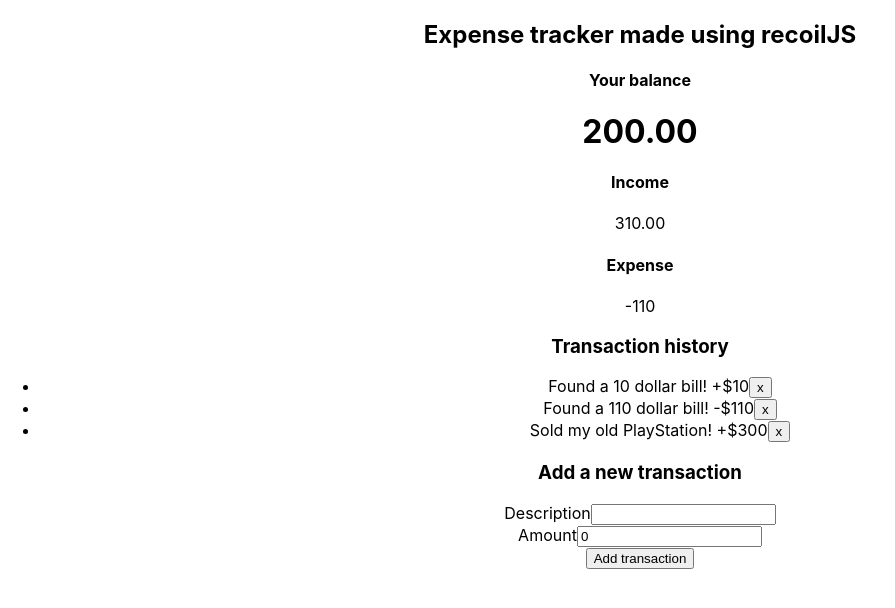
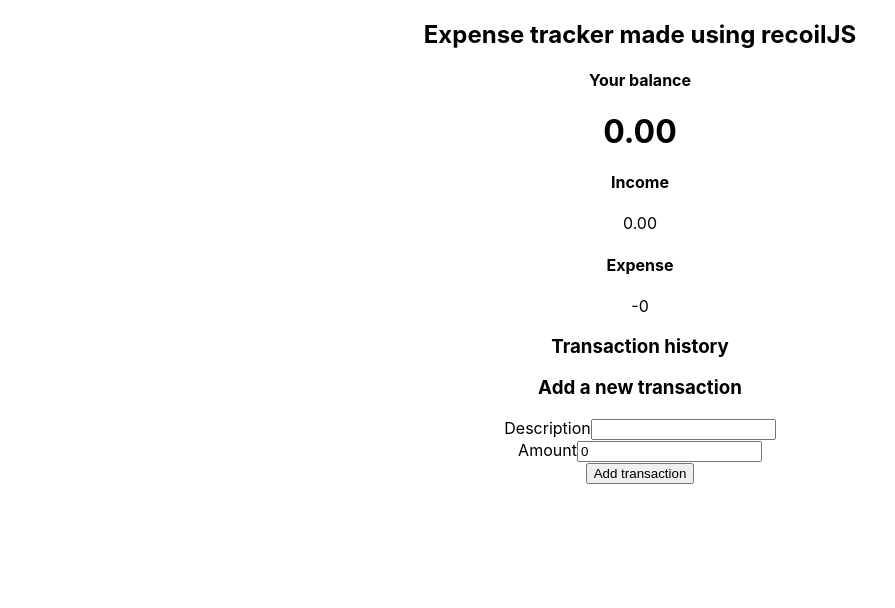
Before and after one commit to roninJosue/expense-tracker, a React (Create React App) app: page / in a window 1280 px wide. Shown: the top 608 px of the page, without its empty margins (0-895 px from the left). Built offline with nearby package versions, Linux system fonts and the light colour scheme.

Commit message:
feat: Save transaction to localStorage

```diff
--- a/src/components/NewTransaction.js
+++ b/src/components/NewTransaction.js
@@ -1,12 +1,17 @@
-import {useState} from "react";
-import {useSetRecoilState} from "recoil";
+import {useEffect, useState} from "react";
+import { useRecoilState } from "recoil";
 import {v4 as uuidv4} from "uuid";
 import {transactionListState} from "../recoil/atoms";
 
 export const NewTransaction = () => {
   const [textValue, setTextValue] = useState("");
   const [amount, setAmount] = useState(0);
-  const setTransactionList = useSetRecoilState(transactionListState);
+  const [transactionList, setTransactionList] = useRecoilState(transactionListState);
+
+  useEffect(() => {
+    console.log('transactionList')
+    localStorage.setItem("transactionList", JSON.stringify(transactionList));
+  }, [transactionList]);
 
   const newTransaction = e => {
     e.preventDefault();
@@ -36,11 +41,11 @@
       <form>
         <div>
           <label htmlFor="text">Description</label>
-          <input type="text" id="text" value={textValue} onChange={handleTextValue} />
+          <input type="text" id="text" value={textValue} onChange={handleTextValue}/>
         </div>
         <div>
           <label htmlFor="amount">Amount</label>
-          <input type="number" id="amount" value={amount} onChange={handleAmount} />
+          <input type="number" id="amount" value={amount} onChange={handleAmount}/>
         </div>
         <button type="button" onClick={newTransaction}>Add transaction</button>
       </form>
--- a/src/components/TransactionList.js
+++ b/src/components/TransactionList.js
@@ -1,14 +1,21 @@
-import { useRecoilValue } from "recoil";
+import {useEffect} from "react";
+import {useRecoilState} from "recoil";
 import { transactionListState } from "../recoil/atoms";
 import {Transaction} from "./Transaction";
 
 export const TransactionList = () => {
-  const transactionList = useRecoilValue(transactionListState);
+  const [transactionList, setTransactionList] = useRecoilState(transactionListState);
+
+  useEffect(() => {
+    console.log(JSON.parse(localStorage.getItem("transactionList")))
+    setTransactionList(JSON.parse(localStorage.getItem("transactionList")));
+  }, [setTransactionList]);
+console.log(transactionList)
   return (
     <>
       <h3>Transaction history</h3>
       <ul className="list">
-        {transactionList.map(transaction => (
+        {transactionList !== null && transactionList.map(transaction => (
           <Transaction key={transaction.id} transaction={transaction} />
         ))}
       </ul>
--- a/src/recoil/atoms.js
+++ b/src/recoil/atoms.js
@@ -2,21 +2,5 @@
 
 export const transactionListState = atom({
   key: "transactionListState",
-  default: [
-    {
-      id: 1,
-      amount: 10,
-      text: 'Found a 10 dollar bill!'
-    },
-    {
-      id: 2,
-      amount: -110,
-      text: 'Found a 110 dollar bill!'
-    },
-    {
-      id: 3,
-      amount: 300,
-      text: 'Sold my old PlayStation!'
-    }
-  ]
+  default: []
 })
```
